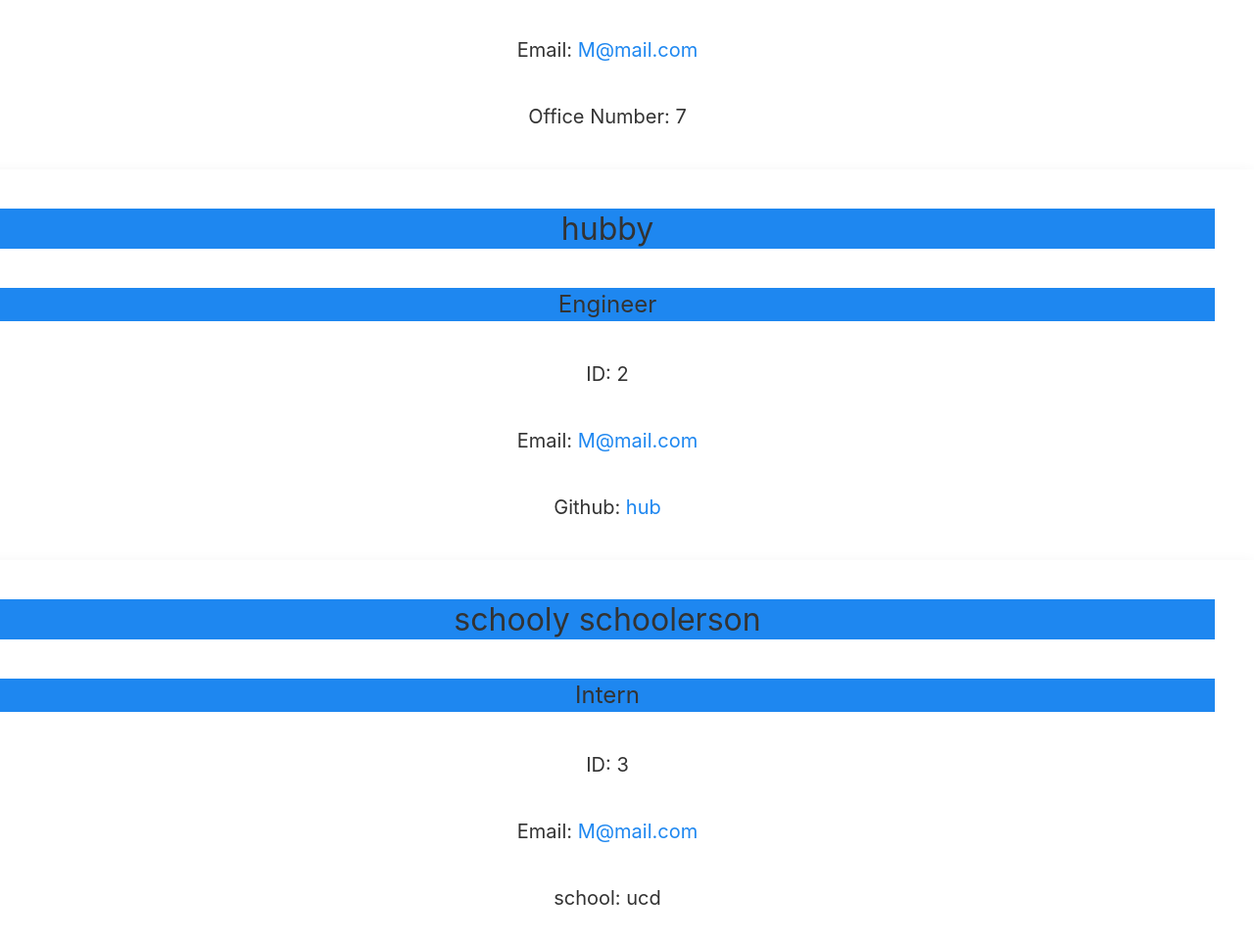
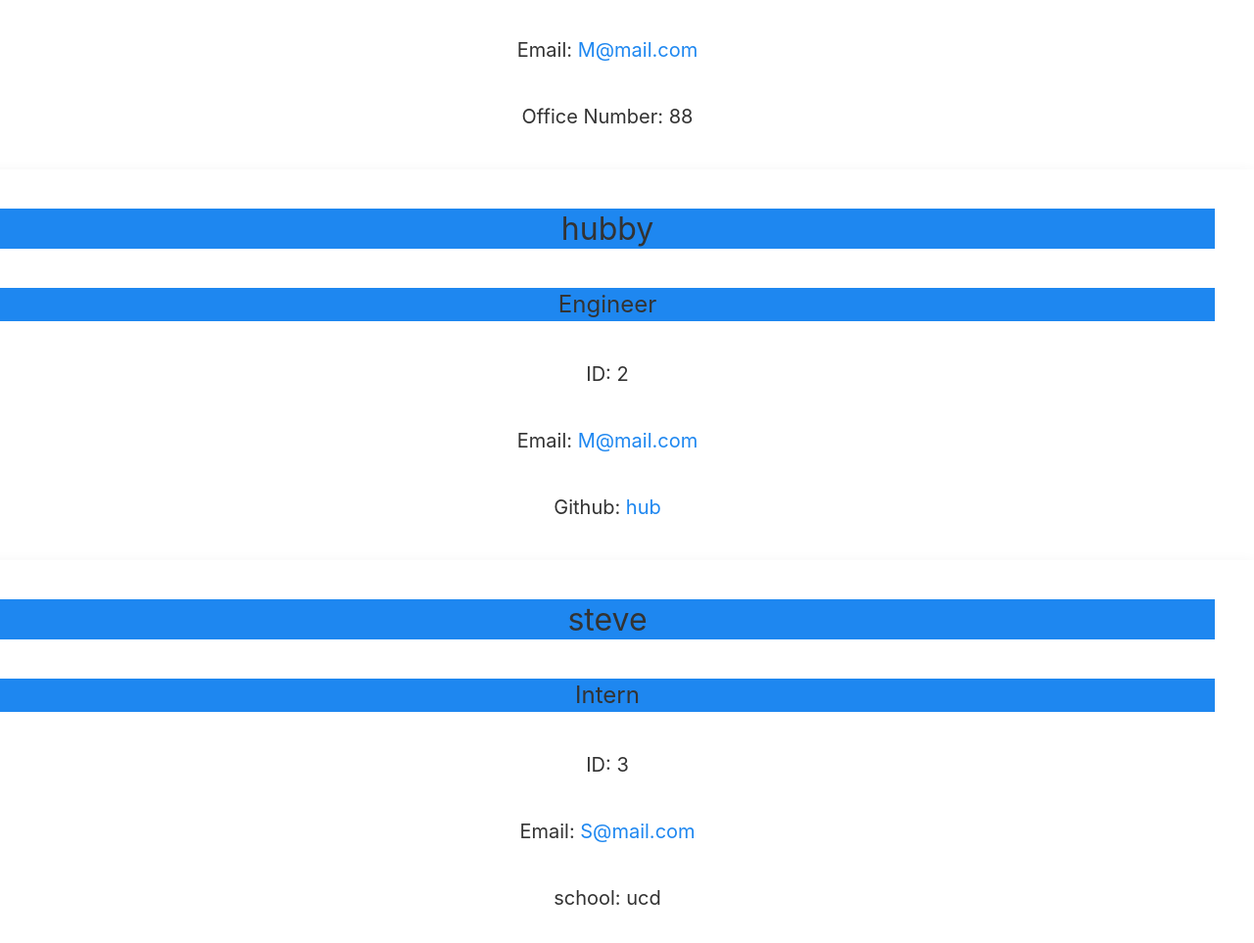
Before and after one commit to mpeterson56/profile-generator, a website: page dist/index.html in a window 1280 px wide. Shown: the part 277-1240 px from the top of the page at 98% size. Drawn offline with nearby package versions, Linux system fonts and the light colour scheme.

Commit message:
Update index.html

```diff
--- a/dist/index.html
+++ b/dist/index.html
@@ -30,7 +30,7 @@
     <h3 class="uk-background-primary" >   Manager   </h3>
     <h4>  ID:  1   </h4>
     <h4>Email: <a href="mailto:M@mail.com">M@mail.com  </a>   </h4>
-    <h4> Office Number:   7  </h4>
+    <h4> Office Number:   88  </h4>
        </div>
 
 
@@ -48,10 +48,10 @@
 
 
   <div class=" Intern uk-card uk-card-default uk-card-body ">
-  <h2 class="uk-background-primary" > schooly schoolerson  </h2>
+  <h2 class="uk-background-primary" > steve  </h2>
   <h3 class="uk-background-primary" >  Intern  </h3>
   <h4>  ID:  3   </h4>
-  <h4>Email: <a href="mailto:M@mail.com">M@mail.com  </a>   </h4>
+  <h4>Email: <a href="mailto:S@mail.com">S@mail.com  </a>   </h4>
   <h4>  school: ucd  </h4>
      </div>
 
```
